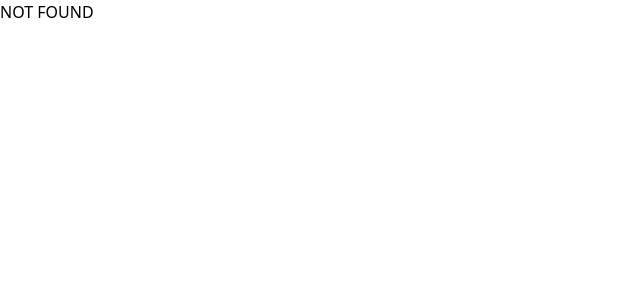
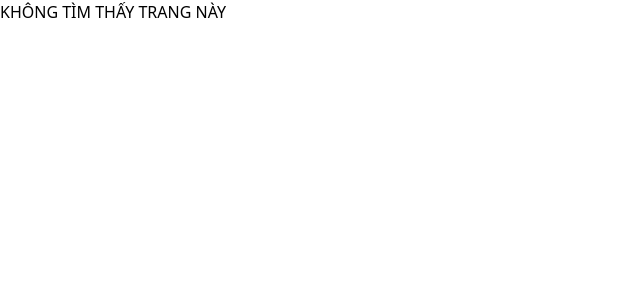
Before and after one commit to nlinh34/Fe-Tour-Xperience, a React (Vite) app: page /404 in a window 1280 px wide. Shown: the top 300 px of the page, without its empty margins (0-640 px from the left). Built offline with nearby package versions, Linux system fonts and the light colour scheme.

Commit message:
feat: add folder website for components

```diff
--- a/src/pages/NotFound/NotFound.tsx
+++ b/src/pages/404/NotFound.tsx
@@ -3,7 +3,7 @@ import React from 'react'
 const NotFound: React.FC<object> = () => {
   return (
     <div>
-      <h1>NOT FOUND</h1>
+      KHÔNG TÌM THẤY TRANG NÀY
     </div>
   )
 }
--- a/src/routes/AppRoutes.tsx
+++ b/src/routes/AppRoutes.tsx
@@ -17,7 +17,7 @@ const EmployeeDashboard = lazy(() => import('../pages/employee/EmployeeDashboard
 {/* Customer Page */ }
 
 {/* Not Found */ }
-const NotFound = lazy(() => import('../pages/NotFound/NotFound'))
+const NotFound = lazy(() => import('../pages/404/NotFound'))
 const AppRoutes = () => {
     return (
         <>
```
